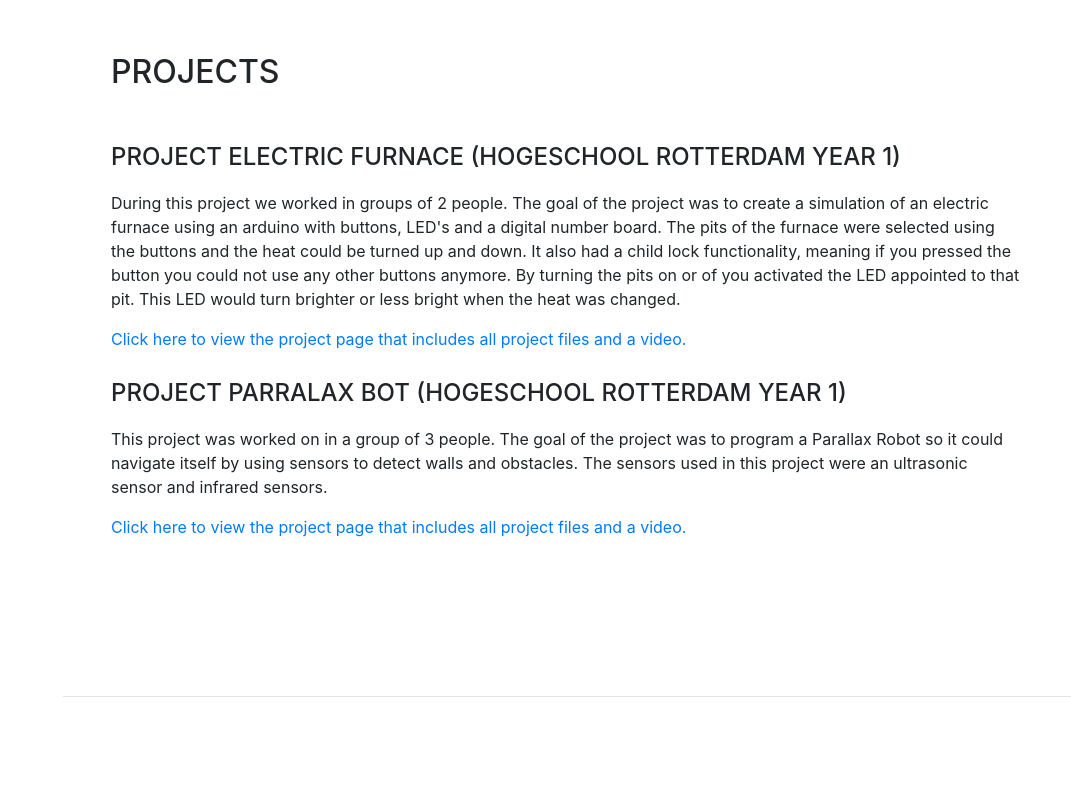
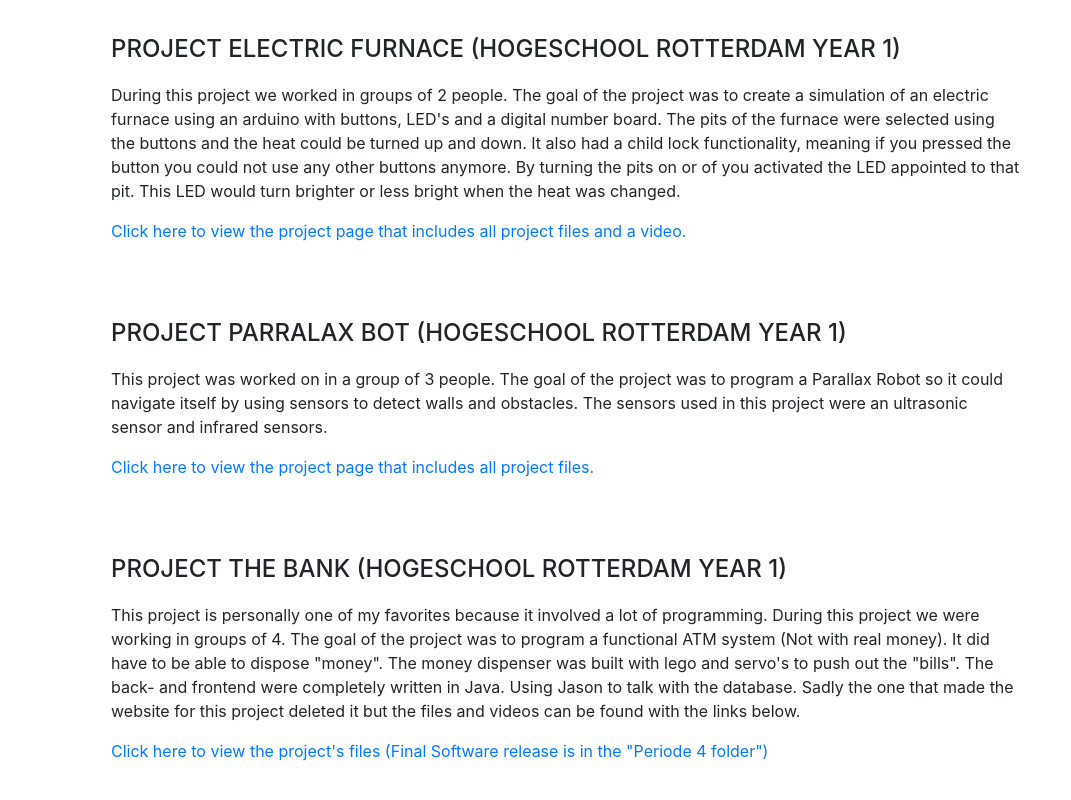
Before and after one commit to PeterSmaal/petersmaal.github.io, a website with bundled scripts: page index.html in a window 1280 px wide. Shown: the part 4180-4980 px from the top of the page, without its empty margins (209-1280 px from the left). Before the commit the page ends 4877 px from the top, so only its background shows below. Built offline with nearby package versions, Linux system fonts and the light colour scheme; a web font is replaced by a local one.

Commit message:
Added project 3 and 4

```diff
--- a/index.html
+++ b/index.html
@@ -226,9 +226,18 @@
           <a href="https://psmaal.weebly.com/project-1--arduino-kookplaat.html">Click here to view the project page that includes all project files and a video.</a>
           <br>
           <br>
+          <br>
+          <br>
           <div class="subheading mb-3">Project Parralax Bot (Hogeschool Rotterdam Year 1)</div>
           <p>This project was worked on in a group of 3 people. The goal of the project was to program a Parallax Robot so it could navigate itself by using sensors to detect walls and obstacles. The sensors used in this project were an ultrasonic sensor and infrared sensors.</p>
-          <a href="https://epsilonprimehro.wordpress.com/source-code/">Click here to view the project page that includes all project files and a video.</a>
+          <a href="https://epsilonprimehro.wordpress.com/source-code/">Click here to view the project page that includes all project files.</a>
+          <br>
+          <br>
+          <br>
+          <br>
+          <div class="subheading mb-3">Project The Bank (Hogeschool Rotterdam Year 1)</div>
+          <p>This project is personally one of my favorites because it involved a lot of programming. During this project we were working in groups of 4. The goal of the project was to program a functional ATM system (Not with real money). It did have to be able to dispose "money". The money dispenser was built with lego and servo's to push out the "bills". The back- and frontend were completely written in Java. Using Jason to talk with the database. Sadly the one that made the website for this project deleted it but the files and videos can be found with the links below.</p>
+          <a href="https://www.dropbox.com/sh/ltzrbzrd1y8bnpl/AADrU2Z6Oa187aLvC1JooCIia?dl=0">Click here to view the project's files (Final Software release is in the "Periode 4 folder")</a>
         </div>
       </section>
 
```
